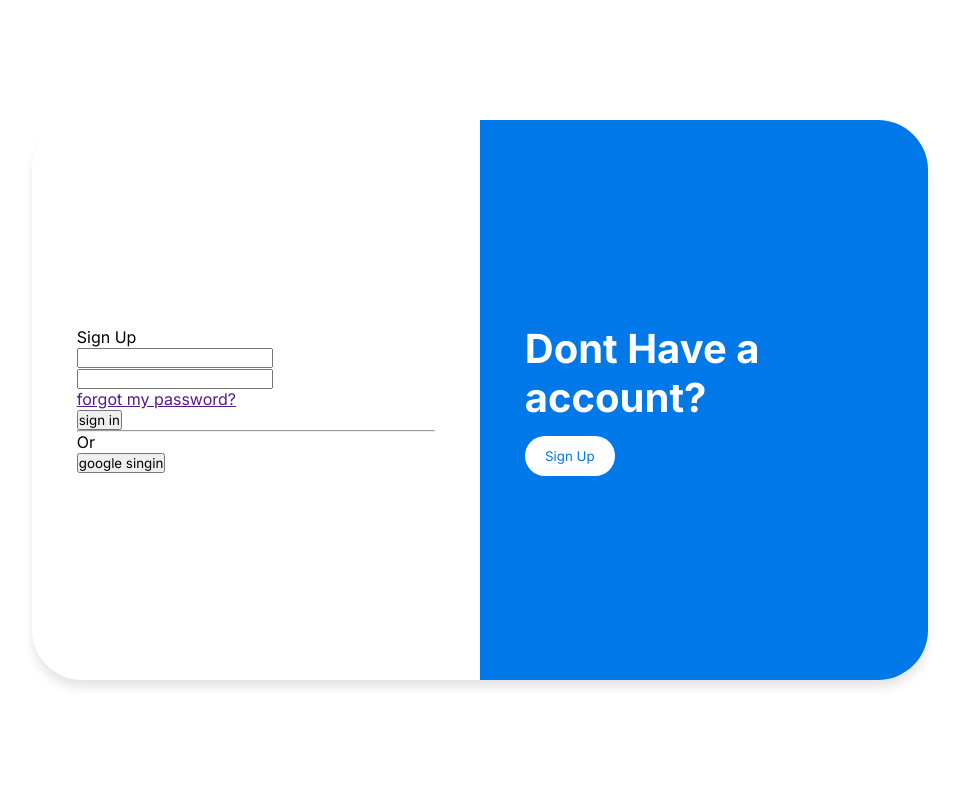
After one commit to EthanElliot/FootballHero, a Flask app: page /signin in a window 1280 px wide. The commit adds this page. Shown: the whole page, without its empty margins (160-1119 px from the left). Run offline with Flask 2, Linux system fonts and the light colour scheme.

Commit message:
added base of sign in and sign up pages

```diff
--- a/app.py
+++ b/app.py
@@ -8,5 +8,15 @@ def home():
     return render_template('home.html')
 
 
+@app.route("/signup")
+def signup():
+    return render_template('signup.html')
+
+
+@app.route("/signin")
+def signin():
+    return render_template('signin.html')
+
+
 if __name__ == "__main__":
     app.run(debug=True, port=9000, host='0.0.0.0')
--- a/static/styles.css
+++ b/static/styles.css
@@ -19,6 +19,16 @@
 
 html {
   scroll-behavior: smooth;
+}
+
+.button{
+  padding: auto;
+  border: none;
+  border-radius: 20px;
+}
+
+.button:hover{
+  cursor: pointer;
 }
 
 nav {
@@ -55,14 +65,8 @@ nav {
 .nav-button {
   height: 40px;
   width: 90px;
-  padding: auto;
-  border: none;
-  border-radius: 20px;
 }
 
-.nav-button:hover {
-  cursor: pointer;
-}
 
 #signin-button {
   margin-left: 10px;
@@ -254,3 +258,47 @@ footer {
     margin-top: 20%;
   }
 }
+
+
+.sign-wrapper{
+ display: flex;
+ align-self: center;
+ justify-content: center;
+ height: 100vh;
+}
+
+.signin{
+  width: 70%;
+  margin: auto;
+  box-shadow: 0px 8px 10px rgba(0, 0, 0, 0.1);
+  display: flex;
+  height: 70%;
+  border-radius: 50px ;
+}
+
+.sign-section{
+  width: 50%;
+  height: 100%;
+  display: flex;
+  align-items: center;
+  padding: 5%;
+
+
+}
+.sign-section-blue{
+  background-color: var(--main-color);
+  border-radius: 0px 50px 50px 0px;
+  color: var(--text-color-3);
+}
+
+.sign-section-blue div{
+  font-size: 40px;
+  font-weight: bold;
+}
+
+.sign-button{
+  height: 40px;
+  width: 90px;
+  background-color: var(--background-colour);
+  color: var(--main-color);
+}
--- /dev/null
+++ b/templates/signin.html
@@ -0,0 +1,39 @@
+<!DOCTYPE html>
+<html lang="en">
+<head>
+    <meta charset="UTF-8">
+    <meta http-equiv="X-UA-Compatible" content="IE=edge">
+    <meta name="viewport" content="width=device-width, initial-scale=1.0">
+    <title>FootballHero</title>
+    <link rel="stylesheet" href="{{ url_for('static', filename = 'styles.css') }}">
+</head>
+<body>
+    <div class="sign-wrapper signin-wrapper">
+        <div class="signin">
+            <div class="sign-section">
+                <div>
+                    <p>Sign Up</p>
+                    <form action="" method="post">
+                        <input type="text">
+                        <input type="text">
+                        <br>
+                        <label for="fogot-password"> <a href=""> forgot my password?</a></label>
+                        <br>
+                        <input type="button" value="sign in">
+                        <hr>
+                        <label for="google_login">Or</label>
+                        <br>
+                        <input type="button" value="google singin">
+                    </form>
+                </div>
+            </div>
+            <div class="sign-section sign-section-blue">
+                <div>
+                    <p>Dont Have a <br>account?</p>
+                    <button class="button sign-button" onclick="location.href='/signup';">Sign Up<span class="iconify" data-icon="akar-icons:arrow-right"></span></button>
+                </div>
+            </div>
+        </div>
+    </div>
+</body>
+</html>
```
Also changed, not shown: templates/home.html (+4 -4 lines), templates/signup.html (added, +15 -0 lines).
